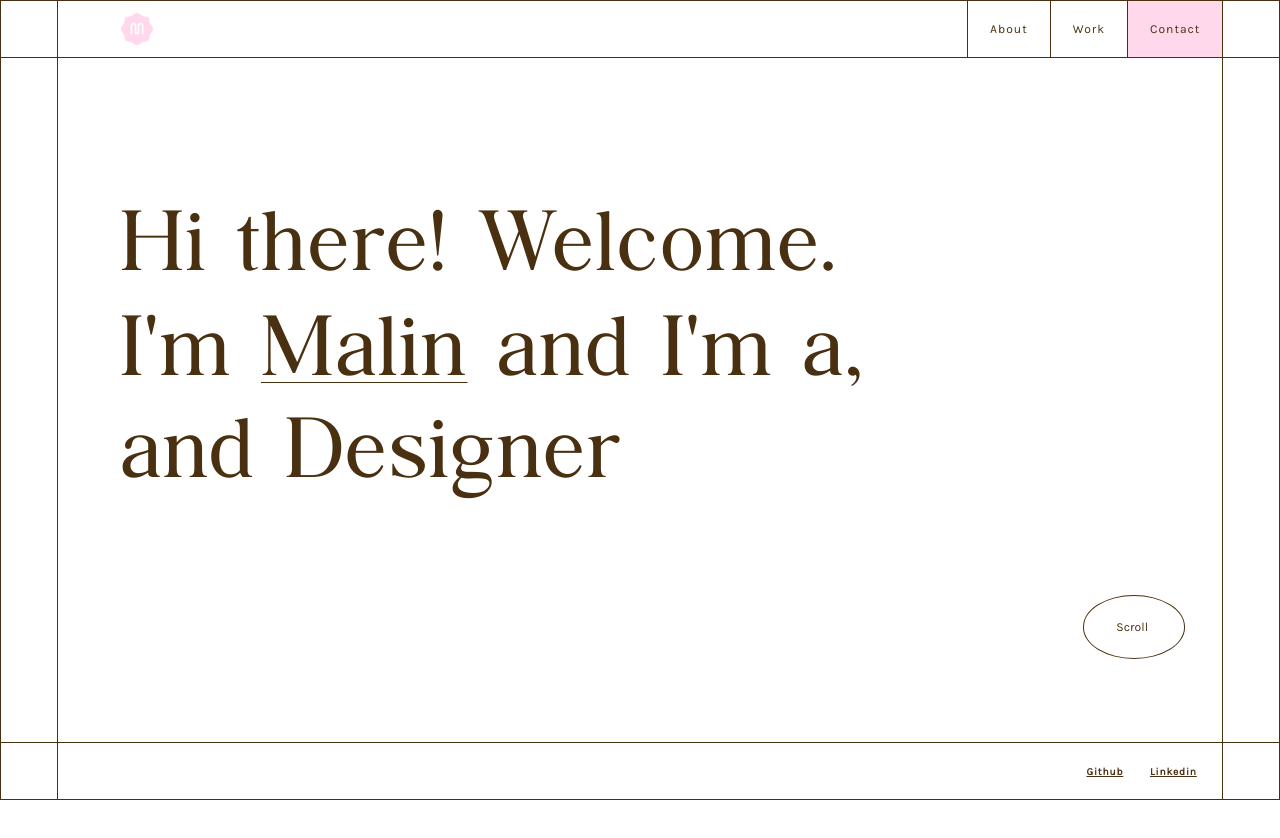
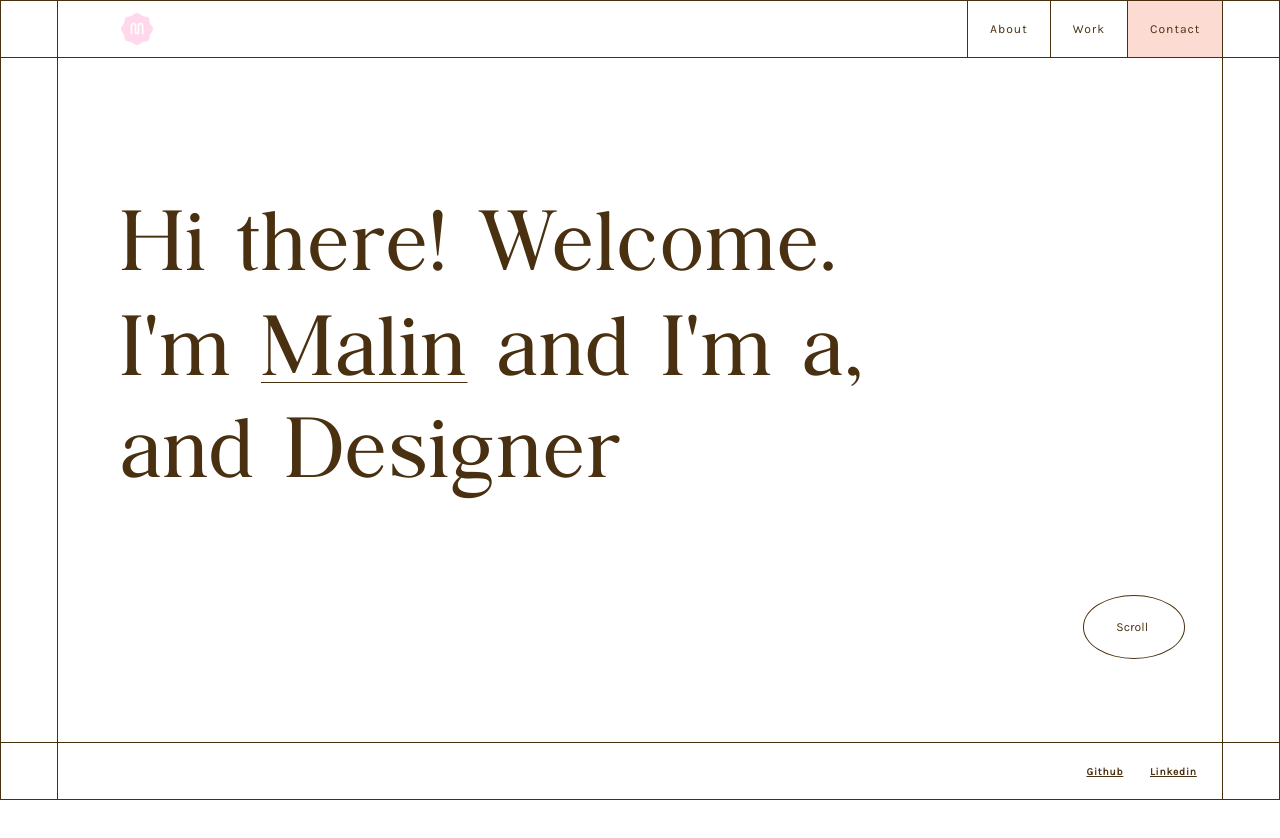
Before and after one commit to Mieown/web-portfolio, a React (Create React App) app: page / in a window 1280 px wide. Shown: the top 838 px of the page. Built offline with nearby package versions, Linux system fonts and the light colour scheme.

Commit message:
Changed color

```diff
--- a/src/Blocks/Loader/Loader.css
+++ b/src/Blocks/Loader/Loader.css
@@ -20,7 +20,7 @@
   position: absolute;
   width: 32px;
   height: 32px;
-    background: rgb(255, 217, 235);
+  background: rgb(252, 219, 210);
   animation: lds-heart 1.2s infinite cubic-bezier(0.215, 0.61, 0.355, 1);
 }
 
@@ -64,9 +64,7 @@
   }
 }
 
-
 @media screen and (min-width: 2501px) and (max-width: 2999px) {
-
   .waveLoaderPath {
     margin-top: -22vh;
     transform: scale(1.6, 1.6);
@@ -74,7 +72,6 @@
 }
 
 @media screen and (min-width: 3000px) {
-
   .waveLoaderPath {
     margin-top: -22vh;
     transform: scale(1.6, 1.6);
--- a/src/Blocks/Menu/Menu.css
+++ b/src/Blocks/Menu/Menu.css
@@ -1,4 +1,3 @@
-
 .name-menu-container {
   position: fixed;
   z-index: 12;
@@ -18,7 +17,7 @@
   display: flex;
   justify-content: flex-end;
   list-style-type: none;
-  font-family: 'Karla', sans-serif;
+  font-family: "Karla", sans-serif;
   font-size: 0.95vw;
   overflow: hidden;
   position: fixed;
@@ -49,10 +48,14 @@ li {
 
 .linkContact {
   border-top: #493011 solid 1px;
-  background: linear-gradient(to right, rgb(240, 240, 240) 50%, rgb(255, 217, 235) 50%);
+  background: linear-gradient(
+    to right,
+    rgb(240, 240, 240) 50%,
+    rgb(252, 219, 210) 50%
+  );
   background-position: right top;
   background-size: 250% 100%;
-  transition: all .4s ease-out;
+  transition: all 0.4s ease-out;
 }
 
 .linkContact:hover {
@@ -72,7 +75,7 @@ li {
   border-top: #493011 solid 1px;
   background-position: right top;
   background-size: 250% 100%;
-  transition: all .4s ease-out;
+  transition: all 0.4s ease-out;
 }
 
 .linkAbout:hover {
@@ -87,7 +90,7 @@ li {
   display: flex;
   justify-content: flex-end;
   list-style-type: none;
-  font-family: 'Karla', sans-serif;
+  font-family: "Karla", sans-serif;
   font-size: 0.8vw;
   padding-top: 1.05em;
   overflow: hidden;
@@ -107,7 +110,6 @@ li {
 }
 
 @media screen and (min-width: 0px) and (max-width: 369px) {
-
   .Menu-links {
     margin-bottom: none;
   }
@@ -148,7 +150,7 @@ li {
     display: flex;
     justify-content: flex-end;
     list-style-type: none;
-    font-family: 'Karla', sans-serif;
+    font-family: "Karla", sans-serif;
     font-size: 2vw;
     transform: rotate(-90deg);
     padding-top: 1.05em;
@@ -163,13 +165,10 @@ li {
     font-weight: 600;
     letter-spacing: 0.08em;
     padding-left: 3.4em;
-
   }
-
 }
 
 @media screen and (min-width: 370px) and (max-width: 390px) {
-
   .Menu-links {
     margin-bottom: none;
   }
@@ -210,7 +209,7 @@ li {
     display: flex;
     justify-content: flex-end;
     list-style-type: none;
-    font-family: 'Karla', sans-serif;
+    font-family: "Karla", sans-serif;
     font-size: 2vw;
     transform: rotate(-90deg);
     -moz-transform: rotate(-90deg);
@@ -229,13 +228,10 @@ li {
     font-weight: 600;
     letter-spacing: 0.08em;
     padding-left: 3.4em;
-
   }
-
 }
 
 @media screen and (min-width: 391px) and (max-width: 600px) {
-
   .Menu-links {
     margin-bottom: none;
   }
@@ -276,7 +272,7 @@ li {
     display: flex;
     justify-content: flex-end;
     list-style-type: none;
-    font-family: 'Karla', sans-serif;
+    font-family: "Karla", sans-serif;
     font-size: 2vw;
     transform: rotate(-90deg);
     -moz-transform: rotate(-90deg);
@@ -295,13 +291,10 @@ li {
     font-weight: 600;
     letter-spacing: 0.08em;
     padding-left: 3.4em;
-
   }
-
 }
 
 @media screen and (min-width: 601px) and (max-width: 1000px) {
-
   .Menu-links {
     margin-bottom: none;
   }
@@ -342,7 +335,7 @@ li {
     display: flex;
     justify-content: flex-end;
     list-style-type: none;
-    font-family: 'Karla', sans-serif;
+    font-family: "Karla", sans-serif;
     font-size: 1.8vw;
     transform: rotate(-90deg);
     -moz-transform: rotate(-90deg);
@@ -361,25 +354,20 @@ li {
     font-weight: 600;
     letter-spacing: 0.08em;
     padding-left: 3em;
-
   }
-
 }
 
 @media screen and (min-width: 1920px) and (max-width: 2999px) {
-
   @-moz-document url-prefix() {
     .linkAbout,
     .linkWork,
     .linkContact {
       padding: 1.63vw 1.72vw 1.63vw 1.72vw;
     }
-
   }
 }
 
 @media screen and (min-width: 3000px) {
-
   @-moz-document url-prefix() {
     .linkAbout,
     .linkWork,
```
Lines whose indentation alone changed are shown as unchanged.
